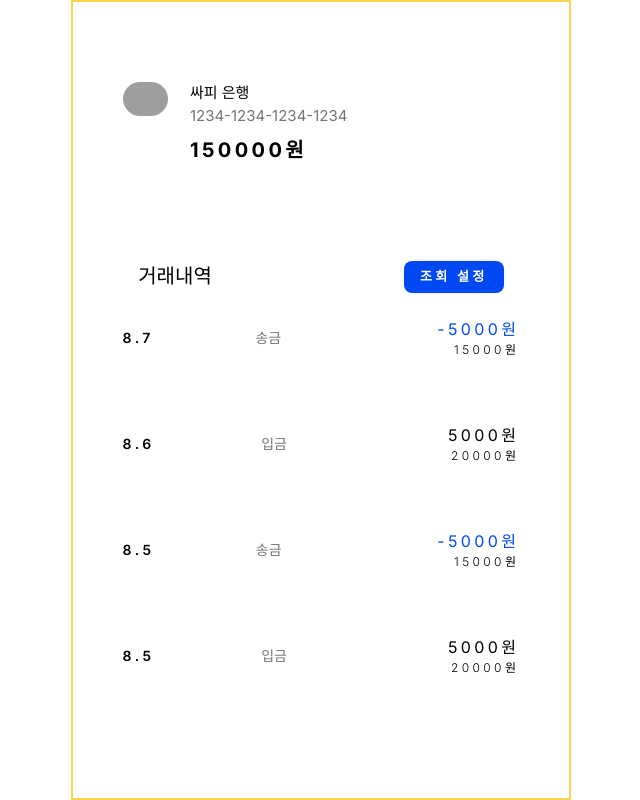
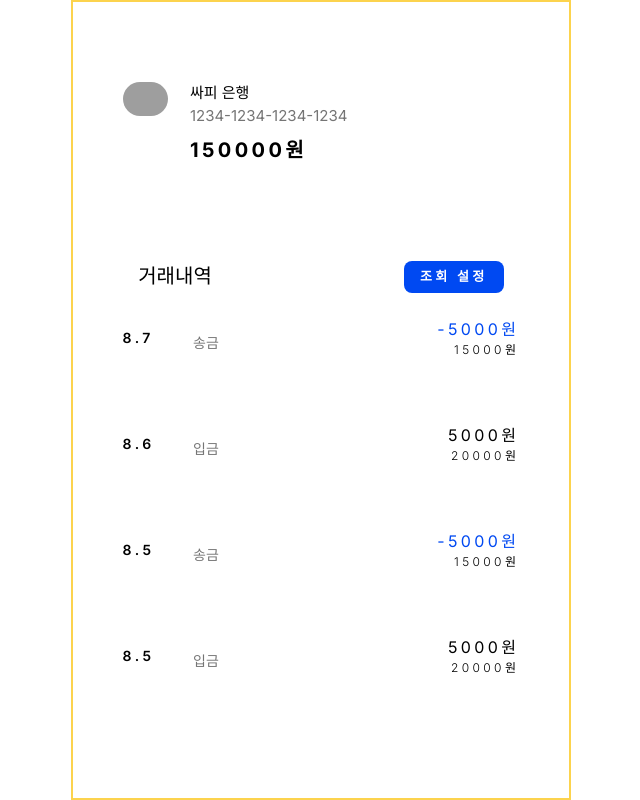
Before and after one commit to s01k1m/Akigimi, a Next.js app in the folder frontend/: page /transaction/deposit in a window 1280 px wide. Shown: the whole page, without its empty margins (319-959 px from the left). Built offline with nearby package versions, Linux system fonts and the light colour scheme; grey boxes are pictures that could not be loaded.

Commit message:
design: 송금/입금 정렬 안 맞는거 맞추기
Former-commit-id: 47b7a3e650b50493720305c0f7e5d8b6d1281b17

```diff
--- a/frontend/components/TransactionHistory/HistoryItem.tsx
+++ b/frontend/components/TransactionHistory/HistoryItem.tsx
@@ -9,10 +9,11 @@ const HistoryItem: React.FC<HistoryItemProps> = ({ date, type, amount, balance }
 
     return (
     <div className="flex justify-center">
-            {/* 출렁 출렁 해결해야됨 */}
+        <div className="absolute">
+            <div className="text-sm text-[#757575] font-light mt-[5vh] -ms-[10vw]">{type}</div>
+        </div>
         <div className="flex w-[80%] justify-between mt-[3vh] mb-[5vh] items-center">
             <div className="text-sm font-semibold tracking-widest">{date}</div>
-                <div className="text-sm text-[#757575] font-light flex-shrink-0 w-20">{type}</div>
             <div className="flex flex-col justify-end">
                 {type==='송금' ? (
                     <>
```
Lines whose indentation alone changed are shown as unchanged.
